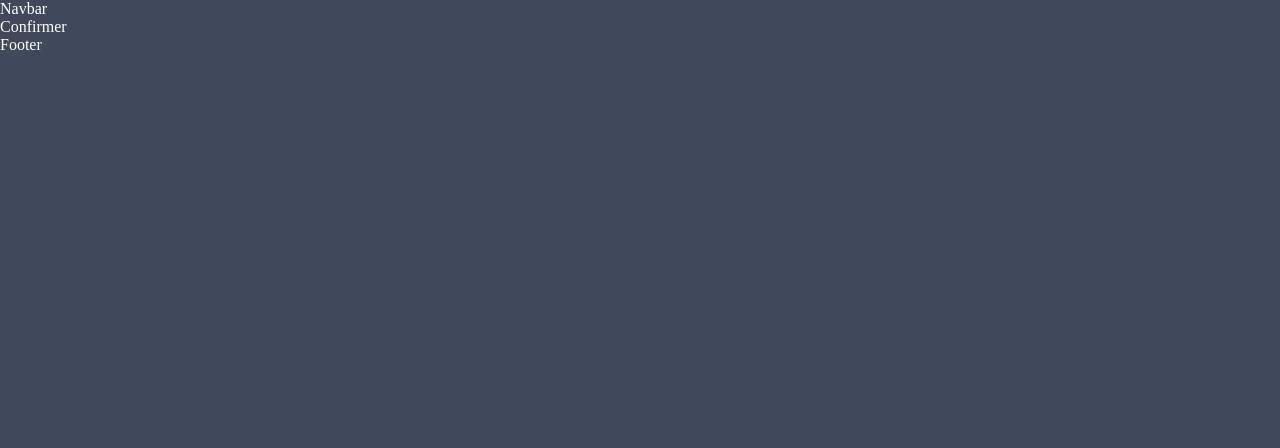
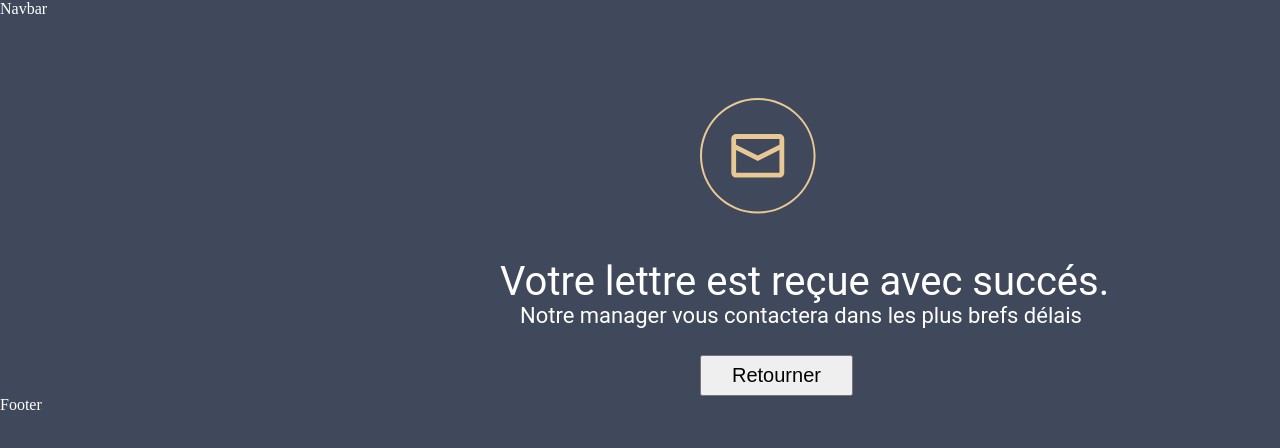
Before and after one commit to NourJerb/HELMA, a React (Create React App) app: page /confirmer in a window 1280 px wide. Shown: the top 448 px of the page. Built offline with nearby package versions, Linux system fonts and the light colour scheme.

Commit message:
Update Confirmer.jsx
gg

```diff
--- a/src/pages/Confirmer/Confirmer.jsx
+++ b/src/pages/Confirmer/Confirmer.jsx
@@ -3,7 +3,14 @@ import "./Confirmer.css";
 import image3 from "../assets/image3.png"
 
 function Confirmer() {
-  return <div>Confirmer</div>;
+  return <div>
+
+    <img src={image3}/>
+    <p className="first-paragraph"> Votre lettre est reçue avec succés.</p><br/>
+    <p className="second-paragraph"> Notre manager vous contactera dans les plus brefs délais</p><br/>
+    <input type="button" value="Retourner" className="button"></input>
+
+  </div>;
 }
 
 export default Confirmer;
```
